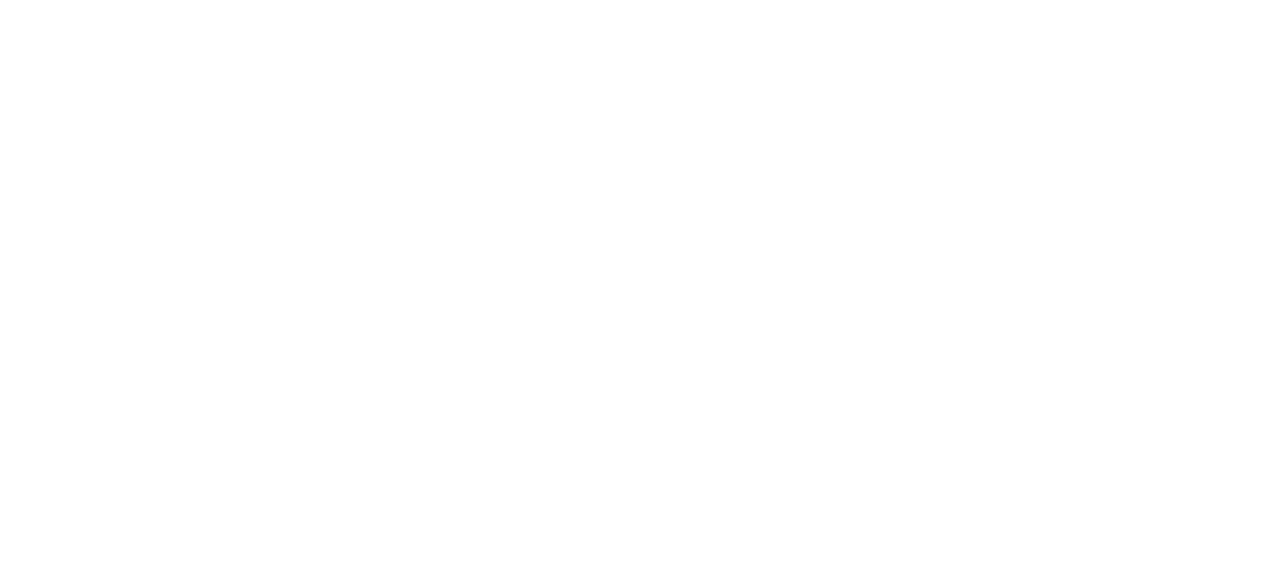
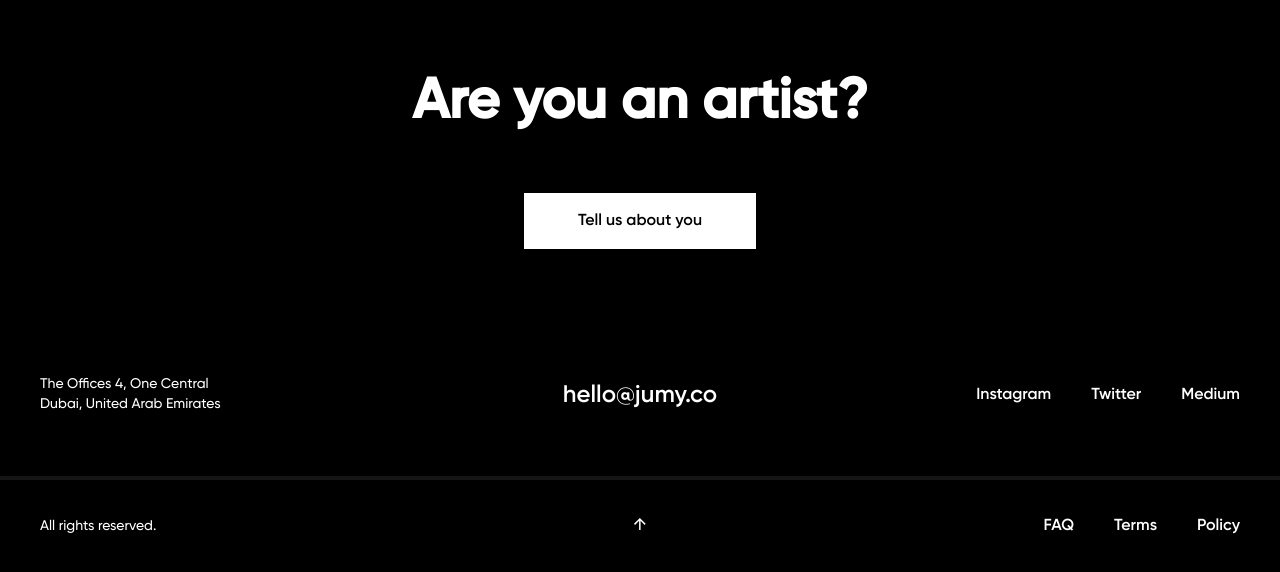
Before and after one commit to iwonawo/jumy, a React (Create React App) app: page / in a window 1280 px wide. Shown: the part 536-1108 px from the top of the page. Before the commit the page ends 800 px from the top, so only its background shows below. Built offline with nearby package versions, Linux system fonts and the light colour scheme.

Commit message:
add footer

```diff
--- a/src/components/Footer/Footer.js
+++ b/src/components/Footer/Footer.js
@@ -4,7 +4,55 @@
 import './Footer.scss'
 
 function Footer(props) {
-  return <footer className="Footer">Footer</footer>
+  return (
+    <footer className="Footer">
+      <h1>Are you an artist?</h1>
+      <a href="/#" className="button button--white">
+        Tell us about you
+      </a>
+      <div className="footernav footernav--top">
+        <div className="address">
+          <p>The Offices 4, One Central</p>
+          <p>Dubai, United Arab Emirates</p>
+        </div>
+        <a href="/#" className="email center">
+          hello@jumy.co
+        </a>
+        <ul className="nav">
+          <li>
+            <a href="/#">Instagram</a>
+          </li>
+          <li>
+            <a href="/#">Twitter</a>
+          </li>
+          <li>
+            <a href="/#">Medium</a>
+          </li>
+        </ul>
+      </div>
+      <hr className="line-separator" />
+      <div className="footernav footernav--bottom">
+        <p>All rights reserved.</p>
+        <a href="/#" className="center">
+          <img
+            src={process.env.PUBLIC_URL + '/images/arrowIcon.svg'}
+            alt="search"
+          />
+        </a>
+        <ul className="nav">
+          <li>
+            <a href="/#">FAQ</a>
+          </li>
+          <li>
+            <a href="/#">Terms</a>
+          </li>
+          <li>
+            <a href="/#">Policy</a>
+          </li>
+        </ul>
+      </div>
+    </footer>
+  )
 }
 
 export default Footer
--- a/src/components/Footer/Footer.scss
+++ b/src/components/Footer/Footer.scss
@@ -4,4 +4,48 @@
   position: relative;
   background-color: $neutral100;
   text-align: center;
+  padding-top: 120px;
+  padding-bottom: 32px;
+  color: #fff;
+  font-family: $gilroySemiBold;
+
+  .footernav {
+    display: flex;
+    justify-content: space-between;
+    align-items: center;
+    position: relative;
+    padding-left: 40px;
+    padding-right: 40px;
+    &--top {
+      margin: 144px 0 62px;
+    }
+    &--bottom {
+      margin: 36px 0 32px;
+    }
+  }
+
+  .center {
+    position: absolute;
+    left: 50%;
+    top: 50%;
+    transform: translate(-50%, -50%);
+  }
+
+  p {
+    text-align: left;
+    font-family: $gilroyMedium;
+    font-size: 0.875rem;
+    line-height: 1.225rem;
+  }
+  .email {
+    font-size: 1.5rem;
+    letter-spacing: -5%;
+  }
+  .nav {
+    display: flex;
+    li {
+      margin-left: 40px;
+      font-size: 1rem;
+    }
+  }
 }
--- a/src/design-tokens/variables.scss
+++ b/src/design-tokens/variables.scss
@@ -4,5 +4,6 @@
 
 /* COLORS */
 $neutral100: #000;
+$neutral90: #151515;
 $neutral70: #575757;
 $neutral50: #979797;
--- a/src/index.scss
+++ b/src/index.scss
@@ -51,6 +51,21 @@
   margin: 0;
 }
 
+h1 {
+  font-size: 3.5rem;
+  line-height: 67.2px;
+  padding-bottom: 37px;
+}
+h2 {
+  font-size: 3rem;
+}
+h4 {
+  font-size: 2rem;
+}
+h5 {
+  font-size: 1.5rem;
+}
+
 a {
   color: inherit;
   text-decoration: none;
@@ -63,8 +78,22 @@
 
 // Buttons
 .button {
-  background-color: #000;
+  background-color: $neutral100;
   color: #fff;
   font-size: 14px;
   padding: 13px 55px;
+
+  &--white {
+    background-color: #fff;
+    color: $neutral100;
+    font-size: 1rem;
+    padding: 20px 54px;
+    margin: 37px 0 148px;
+  }
 }
+
+//line separator
+.line-separator {
+  border: solid $neutral90 2px;
+  outline: none;
+}
```
Also changed, not shown: public/images/arrowIcon.svg (added).
